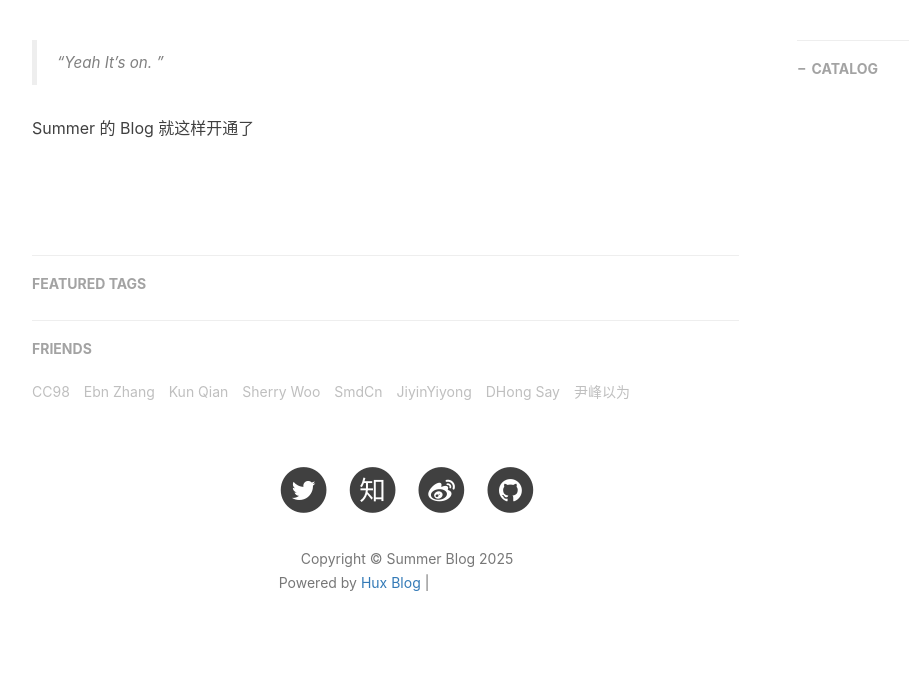
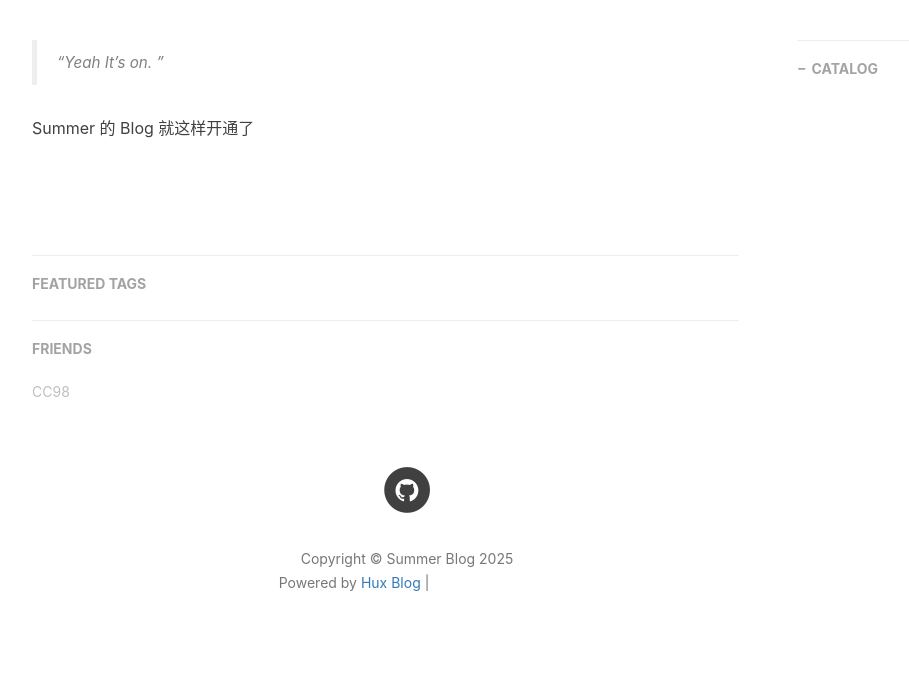
Before and after one commit to SummerZhouZihan/SummerZhouZihan.github.io, a Jekyll site: the page built from _posts/2025-02-12-welcome.md, in a window 1280 px wide. Shown: the part 523-1210 px from the top of the page, without its empty margins (233-1142 px from the left). Built offline with Jekyll 4.4.1, drawn with Linux system fonts in a browser that asks for light colours; nearby versions of some CDN libraries; comment, search, counter and statistics services are not loaded; grey boxes are pictures that could not be loaded.

Commit message:
再次修改config,尝试删除评论和其他友情链接

```diff
--- a/_config.yml
+++ b/_config.yml
@@ -13,10 +13,10 @@ future: true
 
 # SNS settings
 RSS: false
-weibo_username: huxpro
-zhihu_username: huxpro
+#weibo_username: huxpro
+#zhihu_username: huxpro
 github_username: SummerZhouZihan
-twitter_username: huxpro
+#twitter_username: huxpro
 #facebook_username:  huxpro
 #linkedin_username:  firstname-lastname-idxxxx
 
@@ -59,7 +59,7 @@ kramdown:
       start_line: 1
 
 # Disqus settings
-disqus_username: hux
+disqus_username: Summer
 
 # Netease settings
 netease_comment: false
@@ -69,13 +69,13 @@ netease_comment: false
 # ba_track_id: [your track id]
 
 # Google Analytics
-ga_track_id: "UA-49627206-1" # Format: UA-xxxxxx-xx
-ga_domain: huangxuan.me
+#ga_track_id: "UA-49627206-1" # Format: UA-xxxxxx-xx
+#ga_domain: huangxuan.me
 
 # Sidebar settings
 sidebar: true # whether or not using Sidebar.
 sidebar-about-description: "放肆生活 <br> React Team @ Meta"
-sidebar-avatar: ./img/pic-summer.png # use absolute URL, seeing it's used in both `/` and `/about/`
+sidebar-avatar: img/pic-summer.jpg # use absolute URL, seeing it's used in both `/` and `/about/`
 
 # Featured Tags
 featured-tags: true # whether or not using Feature-Tags
@@ -92,11 +92,4 @@ page-mathjax: false
 friends:
   [
     { title: "CC98", href: "https://www.cc98.org/" },
-    { title: "Ebn Zhang", href: "https://ebnbin.dev/" },
-    { title: "Kun Qian", href: "http://kunq.me" },
-    { title: "Sherry Woo", href: "https://sherrywoo.me/" },
-    { title: "SmdCn", href: "http://blog.smdcn.net" },
-    { title: "JiyinYiyong", href: "http://tiye.me/" },
-    { title: "DHong Say", href: "http://dhong.co" },
-    { title: "尹峰以为", href: "http://ingf.github.io/" },
   ]
```
